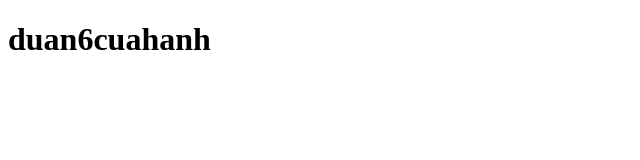
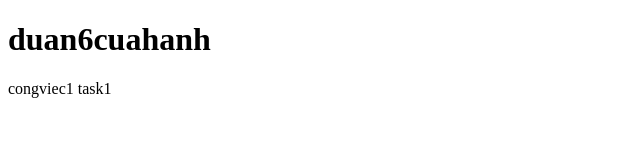
Before and after one commit to nguyenhanhkt56/Duan6branch, a plain HTML site: page index.html in a window 1280 px wide. Shown: the whole page, without its empty margins (0-640 px from the left). Drawn offline with Linux system fonts and the light colour scheme.

Commit message:
congviec1 commit lan 1

```diff
--- a/index.html
+++ b/index.html
@@ -7,5 +7,6 @@
   </head>
   <body>
     <h1>duan6cuahanh</h1>
+    <p>congviec1 task1</p>
   </body>
 </html>
```
